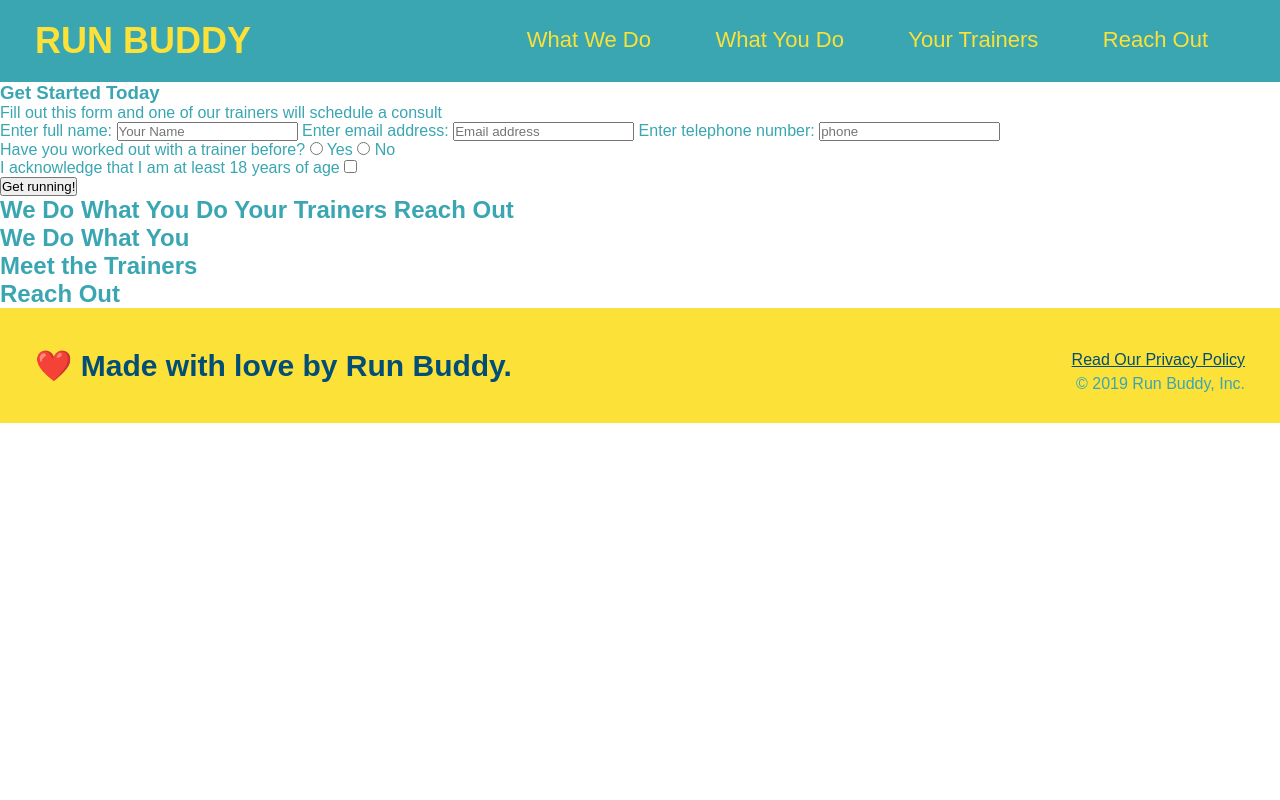
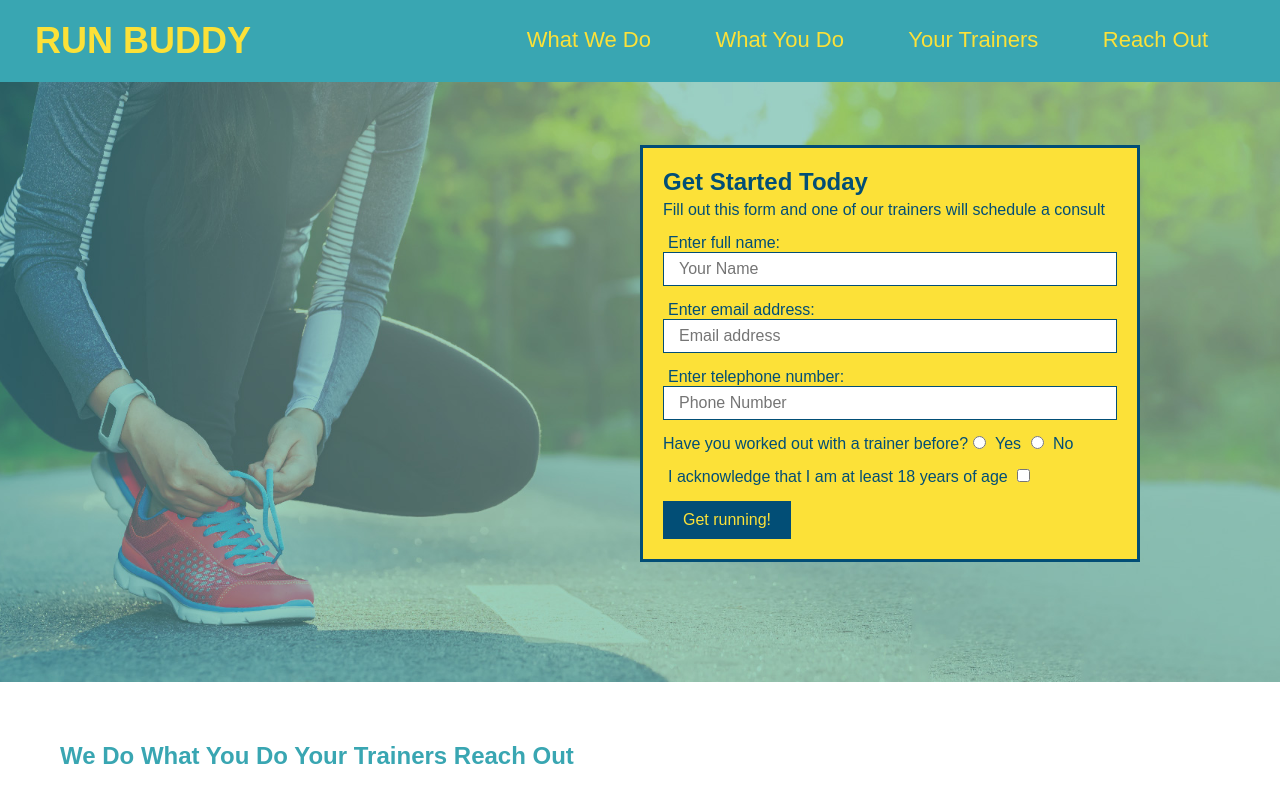
Before and after one commit to KieranHannagan/run-buddy, a plain HTML site: page index.html in a window 1280 px wide. Shown: the top 800 px of the page. Drawn offline with Linux system fonts and the light colour scheme.

Commit message:
<Hero style done>

```diff
--- a/assets/css/style.css
+++ b/assets/css/style.css
@@ -65,3 +65,54 @@ footer div {
 footer a {
     color: #024e76;
 }
+section{
+    padding: 60px
+}
+/* hero style start */
+.hero{
+  background-image: url(../images/hero-bg.jpeg);
+  height: 600px;
+  background-size: cover;
+  background-position: center;
+  position: relative;
+}
+.hero-form {
+    border: 3px solid #024e76;
+    background-color: #fce138;
+    padding: 20px;
+    width: 500px;
+    color: #024e76;
+    position: absolute;
+    bottom: 120px;
+    right: 140px;
+}
+
+.hero-form h3 {
+    font-size: 24px;
+    margin: 0;
+}
+.hero-form p {
+    margin: 5px 0 15px 0;
+}
+.form-input{
+    border: 1px solid #024e76;
+    display: block;
+    padding: 7px 15px;
+    font-size: 16px;
+    color: #024e76;
+    width: 100%;
+    margin-bottom: 15px;
+}
+
+.hero-form label{
+    margin: 0 5px;
+}
+
+.hero-form button{
+    color: #fce138;
+    background-color: #024e76;
+    border: none;
+    padding: 10px 20px;
+    font-size: 16px;
+}
+/* hero style end */
--- a/index.html
+++ b/index.html
@@ -35,18 +35,18 @@
     </header>
 
     <!-- hero/jumbotron  -->
-    <section>
-        <div>
+    <section class="hero">
+        <div class="hero-form">
           <h3>Get Started Today</h3>
           <p>Fill out this form and one of our trainers will schedule a consult</p>
           <!-- Add a form element   -->
           <form>
               <label for = "name">Enter full name:</label>
-              <input type="text" placeholder="Your Name" name="name" id="name"/>
+              <input type="text" placeholder="Your Name" name="name" id="name" class="form-input"/>
               <label for="email">Enter email address:</label>
-              <input type="text" placeholder="Email address" name = "email" id="email"/>
+              <input type="email" placeholder="Email address" name = "email" id="email" class="form-input"/>
               <label for="phone">Enter telephone number:</label>
-              <input type="text" placeholder="phone" name="phone" id="phone"/>
+              <input type="tel" placeholder="Phone Number" name="phone" id="phone" class="form-input"/>
               <p>
                 Have you worked out with a trainer before?
                 <input type=radio name="trainer-confirm" id="trainer-yes"/>
```
Also changed, not shown: assets/images/hero-bg.jpeg (added), 2 other files.
